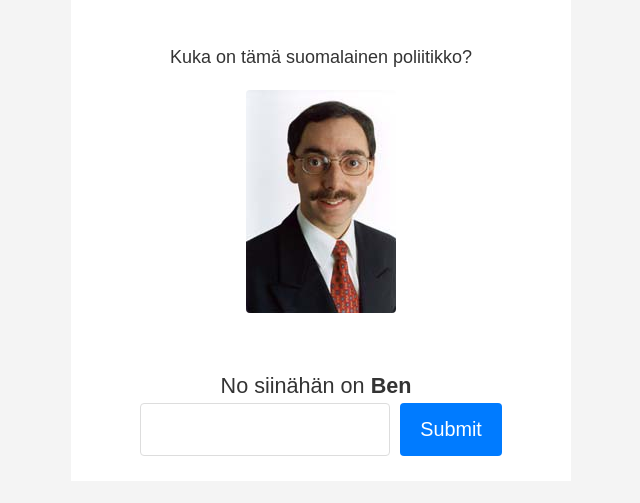
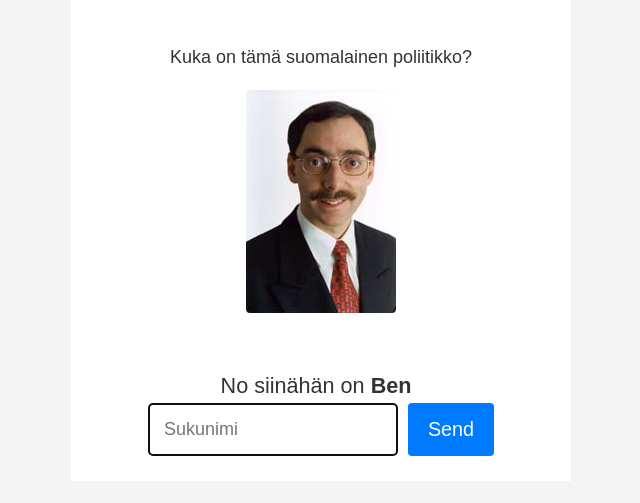
Before and after one commit to jvuori/ben, a Flask app: page / in a window 1280 px wide. Shown: the top 503 px of the page, without its empty margins (319-959 px from the left). Run offline with Flask 3, Linux system fonts and the light colour scheme.

Commit message:
Add placeholder text and autofocus

```diff
--- a/templates/index.html
+++ b/templates/index.html
@@ -138,8 +138,8 @@
             <img src="{{ url_for('static', filename='ben.jpg') }}" alt="Kuva henkilöstä">
         <form action="{{ url_for('submit_guess') }}" method="post">
             <label for="surname_input">No siinähän on <b>Ben</b></label>
-            <input type="text" id="surname_input" name="surname" required>
-            <input type="submit">
+            <input type="text" id="surname_input" name="surname" placeholder="Sukunimi" required autofocus>
+            <input type="submit" value="Send">
         </form>
     </div>
 </body>
```
